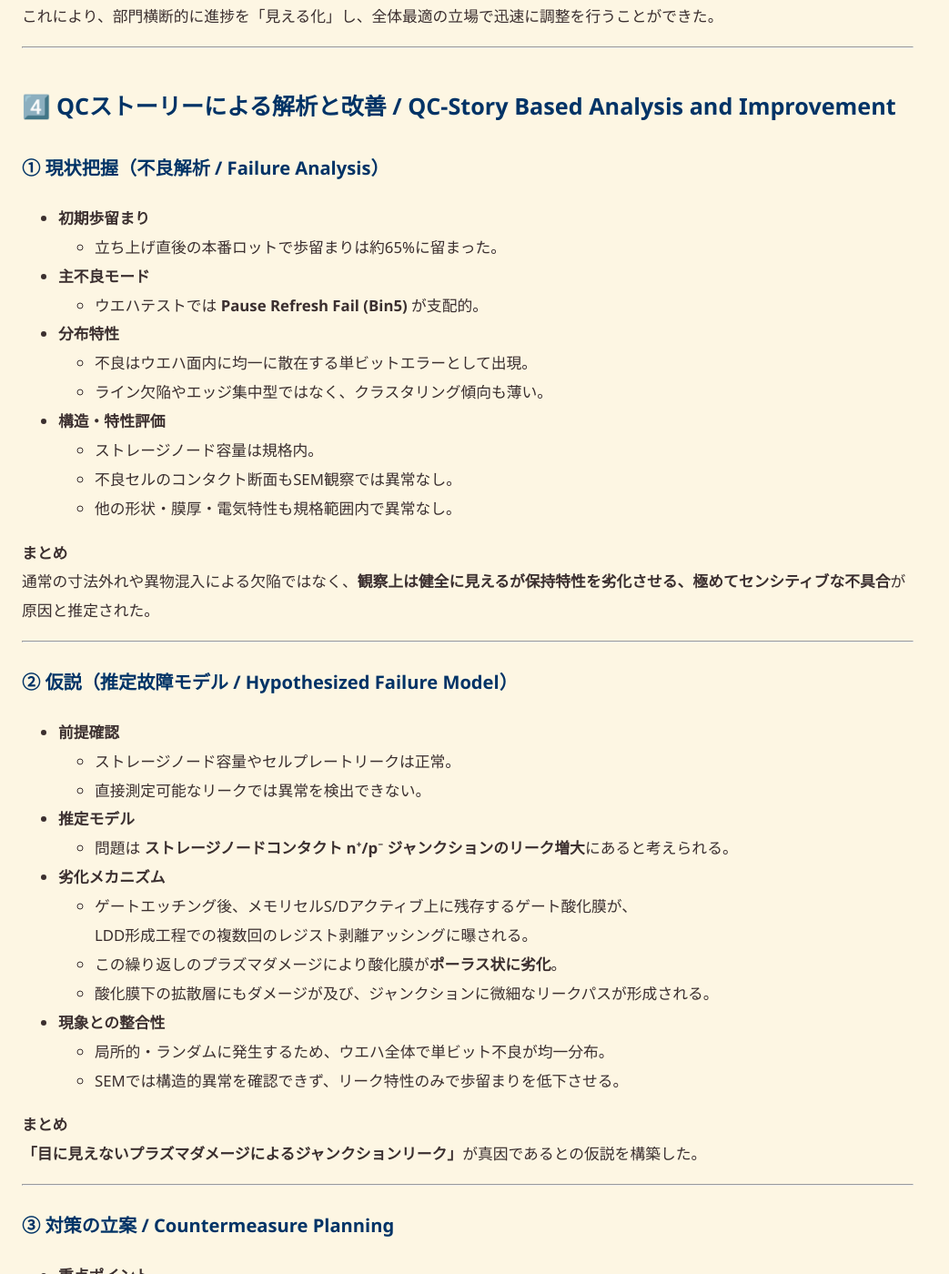
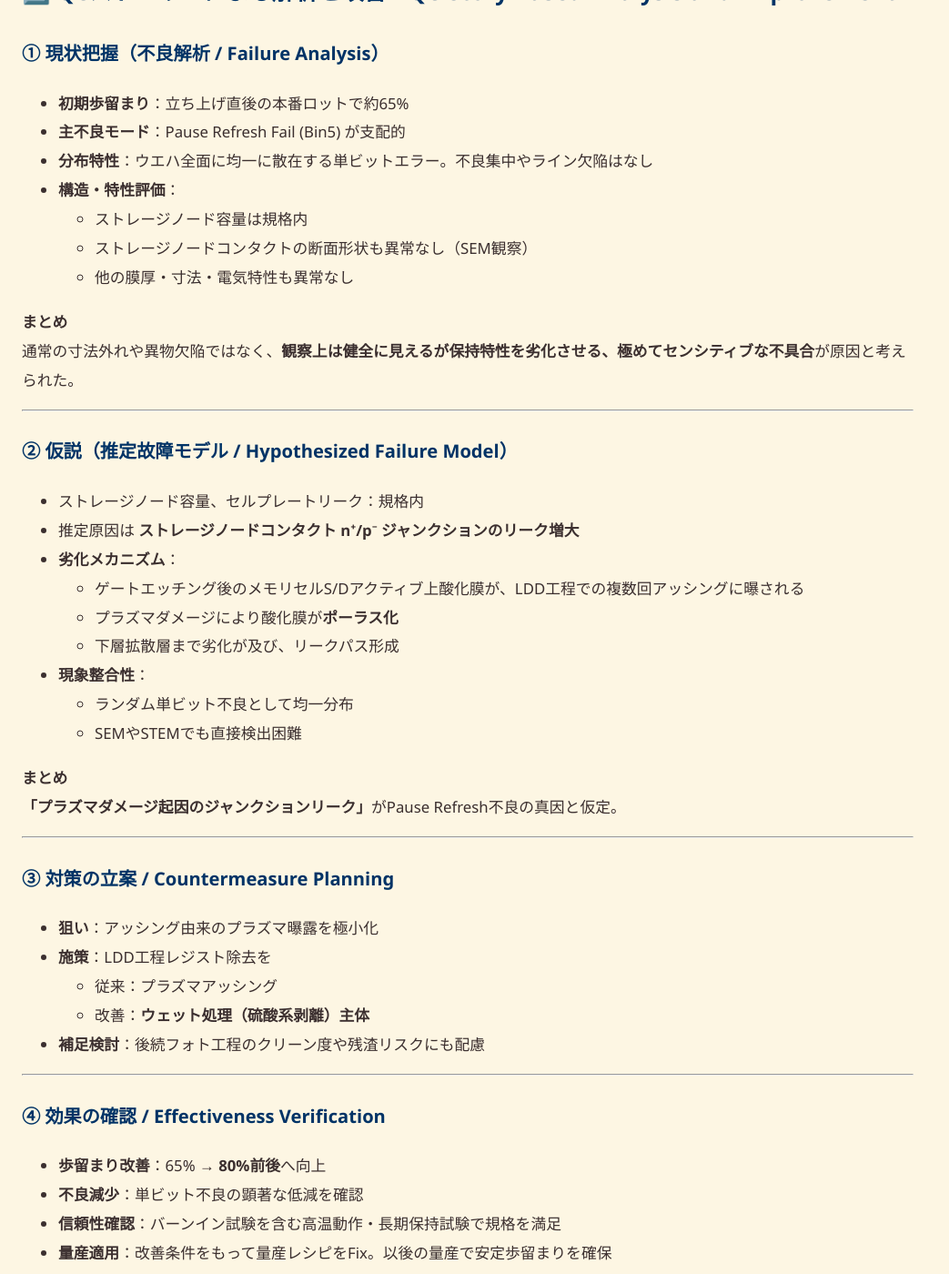
Before and after one commit to Samizo-AITL/Edusemi-Plus, a Jekyll site: the page built from archive/paper/dram_vsram/01_DRAM_Startup_0.25um.md, in a window 1280 px wide and 1400 px high, scrolled down 2180 px. Shown: the whole window at 91% size, without its empty margins (0-1043 px from the left). Built offline with Jekyll 4.4.1, drawn with Linux system fonts in a browser that asks for light colours; some of the changed text lies outside the part shown.

Commit message:
Update 01_DRAM_Startup_0.25um.md

```diff
--- a/archive/paper/dram_vsram/01_DRAM_Startup_0.25um.md
+++ b/archive/paper/dram_vsram/01_DRAM_Startup_0.25um.md
@@ -5,42 +5,42 @@
 
 # 📘 0.25µm 64M DRAM (3rd Gen) Startup Record (1998)
 
+---
+
 ## 2️⃣ プロセス概要 / Process Overview
 
 - **リソグラフィ**：初の **KrFステッパー** を導入し、0.25µm世代の量産露光技術を確立
 - **デバイス分離**：Semi-recess LOCOS による素子分離
 - **ウェル構成**：Triple-well、Deep N-Well によりセルの耐ノイズ性を強化
 - **ゲート電極（ワードライン）**：**Wシリサイド (WSi, CVD)** を用いた構造で、低抵抗化と微細化対応
-- **ビットライン**：**ビットラインコンタクトとビットラインを同時形成**、WSi-CVD導入により配線抵抗を低減し高密度配線化
+- **ビットライン**：**ビットラインコンタクトとビットラインを同時形成**。WSi-CVD導入により配線抵抗を低減し高密度配線化を実現
 - **ストレージノード（キャパシタ）**：スタック型構造、粗面化処理により容量を 1.5〜1.8 倍に向上
 - **配線・封止**：AlCu/TiN配線、SOG平坦化、SiNまたはPIによるパッシベーション
 
 ---
 
-# 0.25µm 64M DRAM (3rd Gen) 立ち上げ方法 / Ramp-up Method
+## 3️⃣ 立ち上げ方法 / Ramp-up Method
 
----
-
-## 1. ベースフロー（SCF → 形状ロット → 本番ロット）
+### 1. ベースフロー（SCF → 形状ロット → 本番ロット）
 
 - **SCF（Short Cycle Feedback）**
   各要素技術部門が立ち上げ仕様書に基づき、短サイクルロットを流して条件を素早く評価・修正し、処理条件を決定。
 
 - **形状ロット（約10ロット）**
   各要素技術には、**実製品ウエハでなければ評価できない項目**が多い。
-  形状ロットはそれらの部門にウエハを提供すると同時に、以下を並行して確認することを目的とした。
+  形状ロットはそれらの部門にウエハを提供すると同時に、以下を確認した。
   - 各フォトのパターン寸法
   - エッチング後寸法とフォト→エッチの寸法変換差
   - 各層間膜堆積後の断面観察
   - 各要素技術担当による評価（拡散、CVD、エッチングなど）
-  → これらの結果を基に、後続ロット用のレシピを作成・更新。
+  → 結果を基に後続ロット用のレシピを作成・更新。
 
 - **本番ロット（信頼性確認）**
-  信頼性確認用に複数ロットを投入し、ウエハテストと長期信頼性試験（Burn-in等）で量産移行可否を判定。
+  信頼性確認用に複数ロットを投入。ウエハテストと長期信頼性試験（Burn-in等）により、量産移行可否を判定。
 
 ---
 
-## 2. 実務フロー（筆者の担当）
+### 2. 実務フロー（筆者の担当）
 
 1. **条件データ受領**：移管元（三菱KD工場）から **フロッピー2枚分の処理条件データ** を受領
 2. **条件展開**：各要素技術（拡散・CVD・PVD・エッチング等）へ処理条件を展開
@@ -58,20 +58,18 @@
 
 ---
 
-## 3. 運用体制（スケジュール最適化）
+### 3. 運用体制（スケジュール最適化）
 
-初回ロットを**いち早く流して、後続ロットの標準パス（標準流動）を確立できるか**が、立ち上げスケジュールを決定した。
+- 初回ロットを**いち早く流して後続ロットの標準パスを確立できるか**が、立ち上げスケジュールの鍵であった。
+- そのため、酒田工場では通常の製造部門に加え、**技術側（プロセス開発・要素技術担当・立ち上げチーム）が日勤・夜勤の二交代制で常駐**。
+- 24時間体制でモニタリングとフィードバックを行い、**SCF → 形状ロット → 本番ロット** の展開を短期間で回すことが可能となった。
 
-そのため、酒田工場では通常の製造部門に加え、**技術側（プロセス開発・要素技術担当・立ち上げチーム）が日勤・夜勤の二交代制で常駐**し、
-24時間体制でモニタリングとフィードバックを行った。これにより、
-**SCF → 形状ロット → 本番ロット** の展開を短期間で回すことが可能となった。
+**毎朝の朝会では以下を実施した**：
+- ラミネートした流動票をホワイトボードに掲示し、各ロットの進捗を共有
+- 各ロットがオンスケジュールか、遅延がある場合は日数を明示して報告
+- 各要素技術担当者から立ち上げ状況や課題の進捗を報告
 
-また、**毎朝の朝会**では以下を実施した：
-- **ラミネートした流動票をホワイトボードに掲示**し、各ロットの進捗を共有
-- 各ロットがオンスケジュールか、遅延がある場合は日数を明示して報告
-- 各要素技術担当者から、立ち上げ状況や課題の進捗を報告
-
-これにより、部門横断的に進捗を「見える化」し、全体最適の立場で迅速に調整を行うことができた。
+→ 部門横断的に進捗を「見える化」し、全体最適の立場で迅速に調整を行った。
 
 ---
 
@@ -79,71 +77,52 @@
 
 ### ① 現状把握（不良解析 / Failure Analysis）
 
-- **初期歩留まり**
-  - 立ち上げ直後の本番ロットで歩留まりは約65%に留まった。
-- **主不良モード**
-  - ウエハテストでは **Pause Refresh Fail (Bin5)** が支配的。
-- **分布特性**
-  - 不良はウエハ面内に均一に散在する単ビットエラーとして出現。
-  - ライン欠陥やエッジ集中型ではなく、クラスタリング傾向も薄い。
-- **構造・特性評価**
-  - ストレージノード容量は規格内。
-  - 不良セルのコンタクト断面もSEM観察では異常なし。
-  - 他の形状・膜厚・電気特性も規格範囲内で異常なし。
+- **初期歩留まり**：立ち上げ直後の本番ロットで約65%
+- **主不良モード**：Pause Refresh Fail (Bin5) が支配的
+- **分布特性**：ウエハ全面に均一に散在する単ビットエラー。不良集中やライン欠陥はなし
+- **構造・特性評価**：
+  - ストレージノード容量は規格内
+  - ストレージノードコンタクトの断面形状も異常なし（SEM観察）
+  - 他の膜厚・寸法・電気特性も異常なし
 
 **まとめ**
-通常の寸法外れや異物混入による欠陥ではなく、**観察上は健全に見えるが保持特性を劣化させる、極めてセンシティブな不具合**が原因と推定された。
+通常の寸法外れや異物欠陥ではなく、**観察上は健全に見えるが保持特性を劣化させる、極めてセンシティブな不具合**が原因と考えられた。
 
 ---
 
 ### ② 仮説（推定故障モデル / Hypothesized Failure Model）
 
-- **前提確認**
-  - ストレージノード容量やセルプレートリークは正常。
-  - 直接測定可能なリークでは異常を検出できない。
-- **推定モデル**
-  - 問題は **ストレージノードコンタクト n⁺/p⁻ ジャンクションのリーク増大**にあると考えられる。
-- **劣化メカニズム**
-  - ゲートエッチング後、メモリセルS/Dアクティブ上に残存するゲート酸化膜が、
-    LDD形成工程での複数回のレジスト剥離アッシングに曝される。
-  - この繰り返しのプラズマダメージにより酸化膜が**ポーラス状に劣化**。
-  - 酸化膜下の拡散層にもダメージが及び、ジャンクションに微細なリークパスが形成される。
-- **現象との整合性**
-  - 局所的・ランダムに発生するため、ウエハ全体で単ビット不良が均一分布。
-  - SEMでは構造的異常を確認できず、リーク特性のみで歩留まりを低下させる。
+- ストレージノード容量、セルプレートリーク：規格内
+- 推定原因は **ストレージノードコンタクト n⁺/p⁻ ジャンクションのリーク増大**
+- **劣化メカニズム**：
+  - ゲートエッチング後のメモリセルS/Dアクティブ上酸化膜が、LDD工程での複数回アッシングに曝される
+  - プラズマダメージにより酸化膜が**ポーラス化**
+  - 下層拡散層まで劣化が及び、リークパス形成
+- **現象整合性**：
+  - ランダム単ビット不良として均一分布
+  - SEMやSTEMでも直接検出困難
 
 **まとめ**
-**「目に見えないプラズマダメージによるジャンクションリーク」**が真因であるとの仮説を構築した。
+**「プラズマダメージ起因のジャンクションリーク」**がPause Refresh不良の真因と仮定。
 
 ---
 
 ### ③ 対策の立案 / Countermeasure Planning
 
-- **重点ポイント**
-  - アッシング工程によるプラズマ曝露を最小化すること。
-- **具体策**
-  - LDD工程のレジスト除去を、従来のプラズマアッシングから
-    **ウェット処理（硫酸系剥離）主体**へ切り替え。
-- **狙い**
-  - プラズマ起因の酸化膜ダメージを根本的に排除。
-  - ジャンクションリークの発生を抑制し、セル保持特性を回復させる。
-- **補足**
-  - 他工程との整合性（後続フォトプロセスのクリーン度確保、残渣リスクの回避）も並行して検討。
+- **狙い**：アッシング由来のプラズマ曝露を極小化
+- **施策**：LDD工程レジスト除去を
+  - 従来：プラズマアッシング
+  - 改善：**ウェット処理（硫酸系剥離）主体**
+- **補足検討**：後続フォト工程のクリーン度や残渣リスクにも配慮
 
 ---
 
 ### ④ 効果の確認 / Effectiveness Verification
 
-- **歩留まりの改善**
-  - 改善前: 約65%
-  - 改善後: **80%前後**へ向上。
-  - 均一に散在していた単ビット不良が顕著に減少。
-- **信頼性評価**
-  - バーンイン試験を含む高温動作・長期保持試験で規格を満足。
-  - 不良再発率も大幅に低下。
-- **量産適用**
-  - 改善条件をもって最終レシピをFix。
-  - 以後の量産立ち上げで安定した歩留まりを確保。
+- **歩留まり改善**：65% → **80%前後**へ向上
+- **不良減少**：単ビット不良の顕著な低減を確認
+- **信頼性確認**：バーンイン試験を含む高温動作・長期保持試験で規格を満足
+- **量産適用**：改善条件をもって量産レシピをFix。以後の量産で安定歩留まりを確保
 
 **まとめ**
-QCストーリーに沿ったプロセス改善により、**原因の見えにくいセンシティブ不良を克服し、量産条件を確立**することに成功した。
+QCストーリーに沿ったプロセス改善により、**原因の見えにくいセンシティブ不良を克服し、歩留まり・信頼性を両立させた量産条件を確立**した。
```
